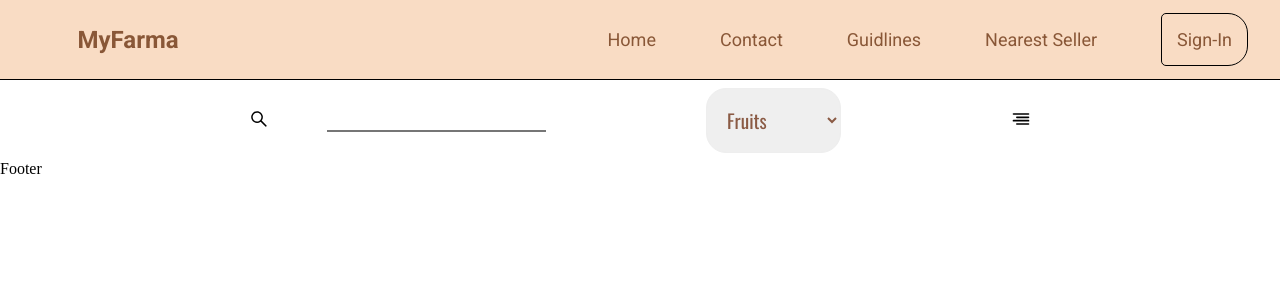
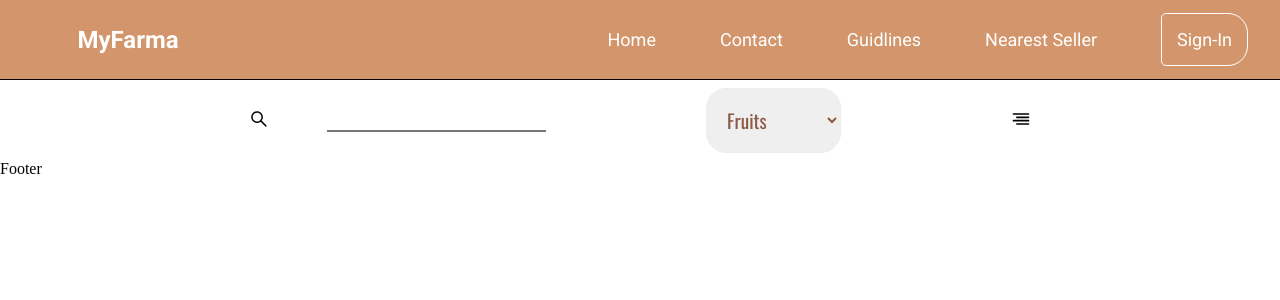
Before and after one commit to HIDZI123/PracticeProj, a React (Vite) app in the folder proj_1/: page / in a window 1280 px wide. Shown: the top 300 px of the page. Built offline with nearby package versions, Linux system fonts and the light colour scheme.

Commit message:
changed color

```diff
--- a/proj_1/src/styles/header.scss
+++ b/proj_1/src/styles/header.scss
@@ -8,11 +8,11 @@
   height: 5rem;
   border-bottom: 1px black solid;
   font-family: $text1;
-  background-color: #f9dcc4;
+  background-color: #D3956C;
 
   > h1 {
     margin: auto;
-    color: #895737;
+    color: white;
   }
 
   > main {
@@ -25,21 +25,21 @@
       margin: 0 2rem;
       font-size: large;
       text-decoration: none;
-      color:#895737;
+      color:white;
 
       &:active,
       &:visited {
         color: black;
       }
       &:hover {
-        border-bottom: 1px solid #c06d07;
-        color: #ba6e11;
+        border-bottom: 1px solid white;
+        color: white;
 
       }
     }
 
     > .Box {
-      border: 1px solid black;
+      border: 1px solid white;
       padding: 15px;
       border-radius: 5px 20px 20px 5px;
 
```
